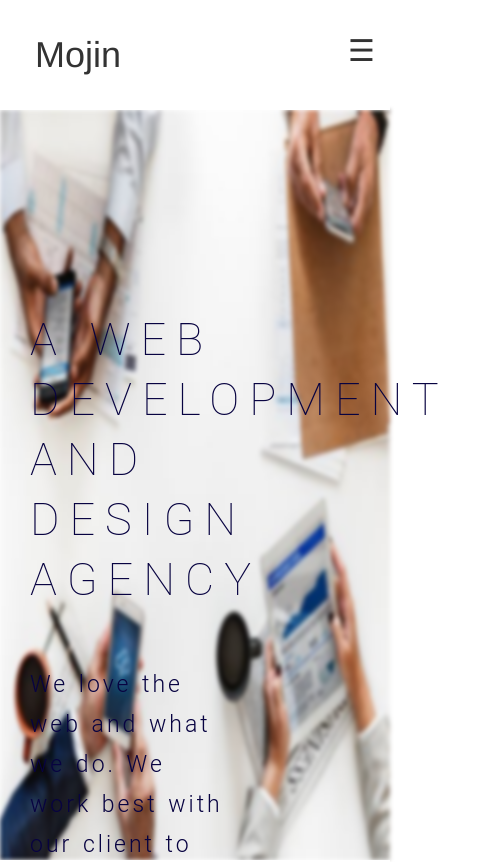
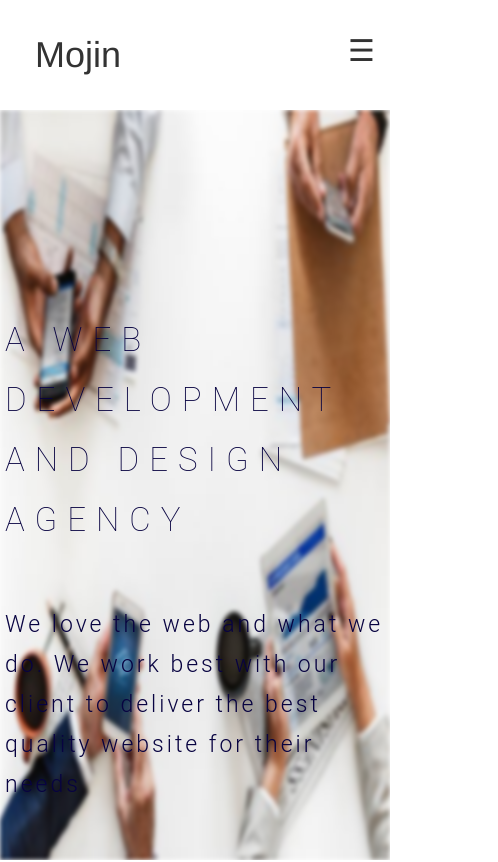
Before and after one commit to Kodecheff/KhalDev, a plain HTML site: page index.html in a window 390 px wide. Shown: the top 862 px of the page, 498 px wide, since content can reach past the window. Drawn offline with Linux system fonts and the light colour scheme; files whose address does not match are found by name.

Commit message:
more responsive

```diff
--- a/style.css
+++ b/style.css
@@ -51,14 +51,14 @@ position: relative;
 }
 
 #slider #slider-content{
-  letter-spacing: 1.5px;
-  word-spacing: 2px;
-  text-align: left;
+  /* letter-spacing: 1.5px; */
+  /* word-spacing: 2px; */
+  /* text-align: left; */
   color: rgb(8, 3, 65);
-  margin-right: 30px;
-  margin-left: 30px;
+  /* margin-right: 30px; */
+  /* margin-left: 30px; */
   height: 300px;
-  z-index: 16;
+  /* z-index: 16; */
 }
 #slider h1{
 font-family: 'Roboto', sans-serif;
@@ -237,7 +237,6 @@ cursor: pointer;
 .drop-content li{
   padding: 0;
   margin: 0;
-  /* border: 1px solid red; */
 }
 ul.nav li{
   margin: 10px;
@@ -264,19 +263,15 @@ ul.nav li{
 }
 
 }
-@media only screen and (max-width: 480px){
-  #slider{
-    /* padding: 100px 0; */
+@media screen and (max-width: 480px) {
+  #slider h1{
+    font-size: 33px;
   }
   #slider #slider-content{
-    width: 200px;
+    margin-left: 5px;
+    margin-right: 5px;
+  }
+  #about .block{
+    width: 250px;
   }
 }
-@media only screen and (max-width: 480px){
-  #slider{
-    /* padding: 100px 0; */
-  }
-  #slider #slider-content{
-    width: 200px;
-  }
-}
```
